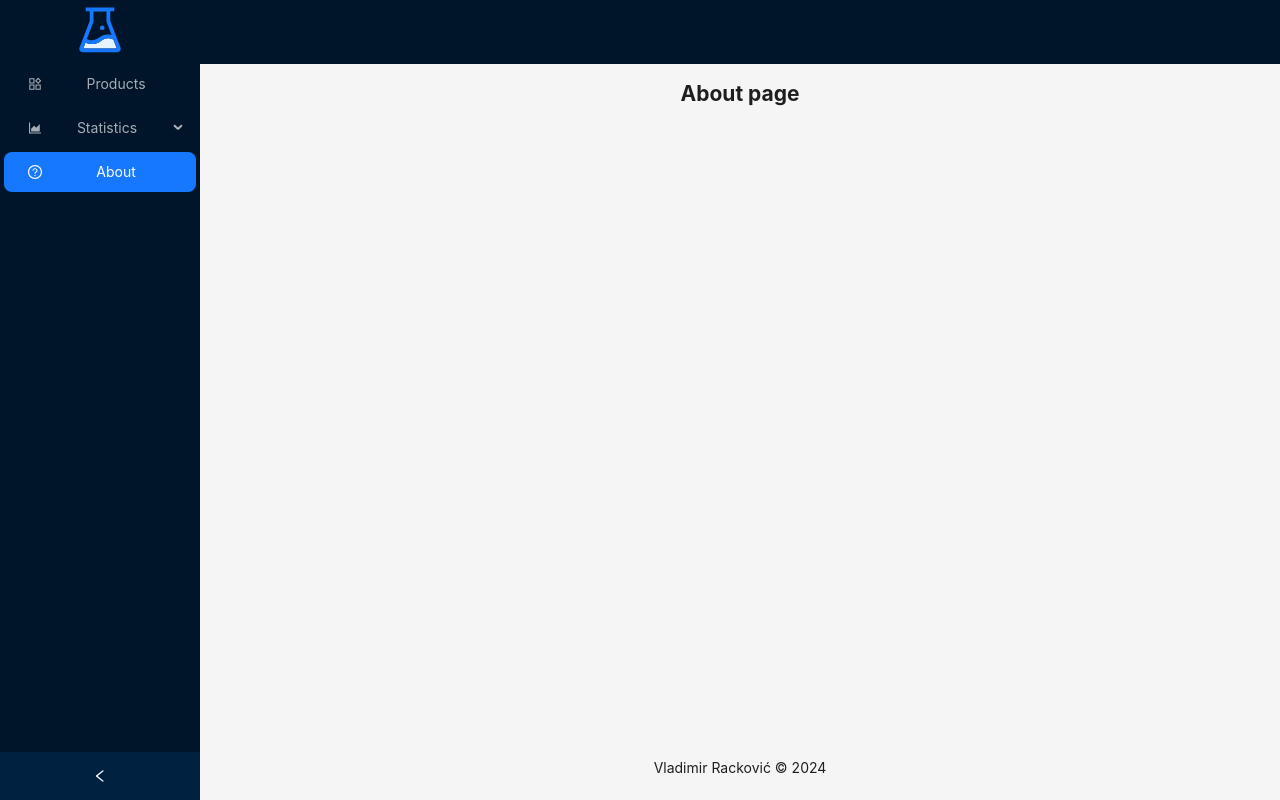
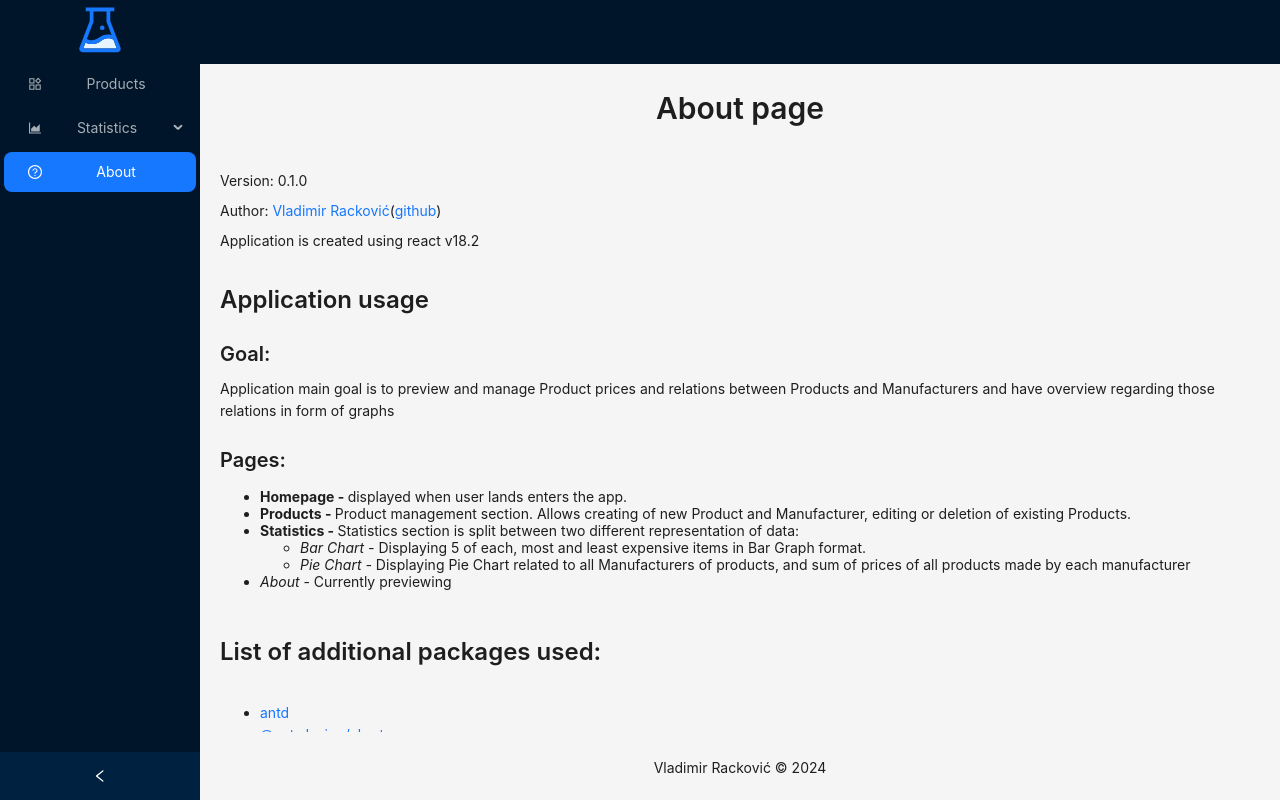
Before and after one commit to racko92/pharmacy-maintenance, a React (Create React App) app: page /about in a window 1280 px wide. Built offline with nearby package versions, Linux system fonts and the light colour scheme.

Commit message:
Created About page

```diff
--- /dev/null
+++ b/src/components/About/About.module.scss
@@ -0,0 +1,10 @@
+.pageWrapper {
+  overflow-y: auto;
+  max-height: calc(100vh - 132px);
+  width: 100%;
+}
+
+.textWrapper {
+  text-align: left;
+  padding: 20px;
+}
--- a/src/components/About/About.tsx
+++ b/src/components/About/About.tsx
@@ -1,5 +1,93 @@
 import React from 'react';
+import { Space, Typography } from 'antd';
+import styles from './About.module.scss';
+const { Text, Link, Title, Paragraph } = Typography;
 
-const About = () => <h2>About page</h2>;
+const About = () => (
+  <Space direction="vertical" className={styles.pageWrapper}>
+    <Title level={2}>About page</Title>
+    <Space direction="vertical" className={styles.textWrapper}>
+      <Text>Version: 0.1.0</Text>
+      <Text>
+        <span>Author: </span>
+        <Link href="mailto:vladimir.rackovic.92@gmail.com">
+          Vladimir Racković
+        </Link>
+        (
+        <Link href="https://github.com/racko92" target="_blank">
+          github
+        </Link>
+        )
+      </Text>
+      <Text>Application is created using react v18.2</Text>
+      <section>
+        <Title level={3}>Application usage</Title>
+        <Title level={4}>Goal:</Title>
+        <Paragraph>
+          Application main goal is to preview and manage Product prices and
+          relations between Products and Manufacturers and have overview
+          regarding those relations in form of graphs
+        </Paragraph>
+        <Title level={4}>Pages:</Title>
+        <ul>
+          <li>
+            <b>Homepage - </b>displayed when user lands enters the app.
+          </li>
+          <li>
+            <b>Products - </b>Product management section. Allows creating of new
+            Product and Manufacturer, editing or deletion of existing Products.
+          </li>
+          <li>
+            <b>Statistics - </b>Statistics section is split between two
+            different representation of data:
+            <ul>
+              <li>
+                <i>Bar Chart - </i>Displaying 5 of each, most and least
+                expensive items in Bar Graph format.
+              </li>
+              <li>
+                <i>Pie Chart - </i>Displaying Pie Chart related to all
+                Manufacturers of products, and sum of prices of all products
+                made by each manufacturer
+              </li>
+            </ul>
+          </li>
+          <li>
+            <i>About</i> - Currently previewing
+          </li>
+        </ul>
+      </section>
+      <Title level={3}>List of additional packages used: </Title>
+      <ul>
+        <li>
+          <Link href="https://ant.design/">antd</Link>
+        </li>
+        <li>
+          <Link href="https://ant-design-charts-next.antgroup.com/">
+            @ant-design/charts
+          </Link>
+        </li>
+        <li>
+          <Link href="https://reactrouter.com/">react-router-dom</Link>
+        </li>
+        <li>
+          <Link href="https://sass-lang.com/">sass</Link>
+        </li>
+        <li>
+          <Link href="https://typicode.github.io/husky/">husky</Link>
+        </li>
+        <li>
+          <Link href="https://eslint.org/">eslint</Link>
+        </li>
+        <li>
+          <Link href="https://prettier.io/">prettier</Link>
+        </li>
+        <li>
+          <Link href="https://github.com/thenativeweb/uuidv4">uuidv4</Link>
+        </li>
+      </ul>
+    </Space>
+  </Space>
+);
 
 export default About;
```
